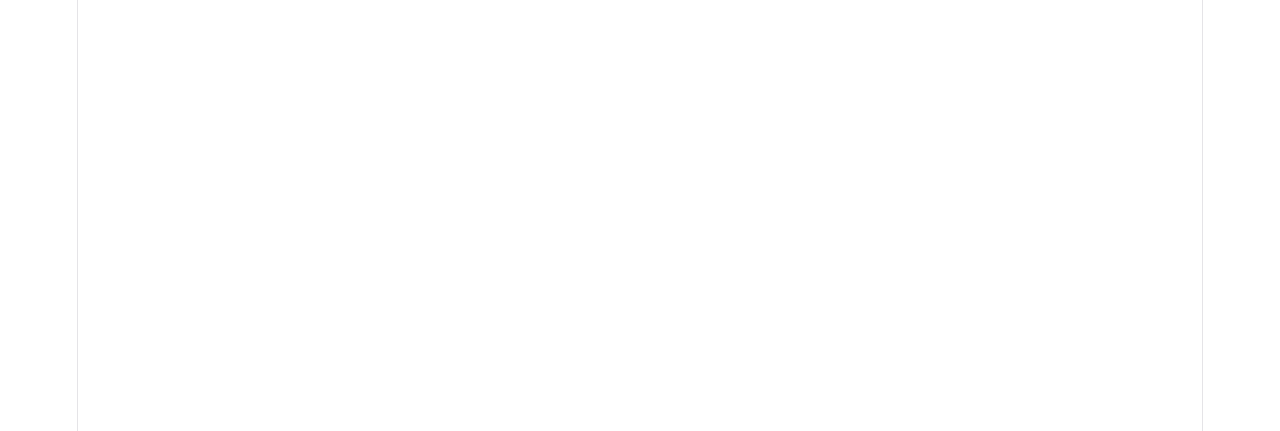
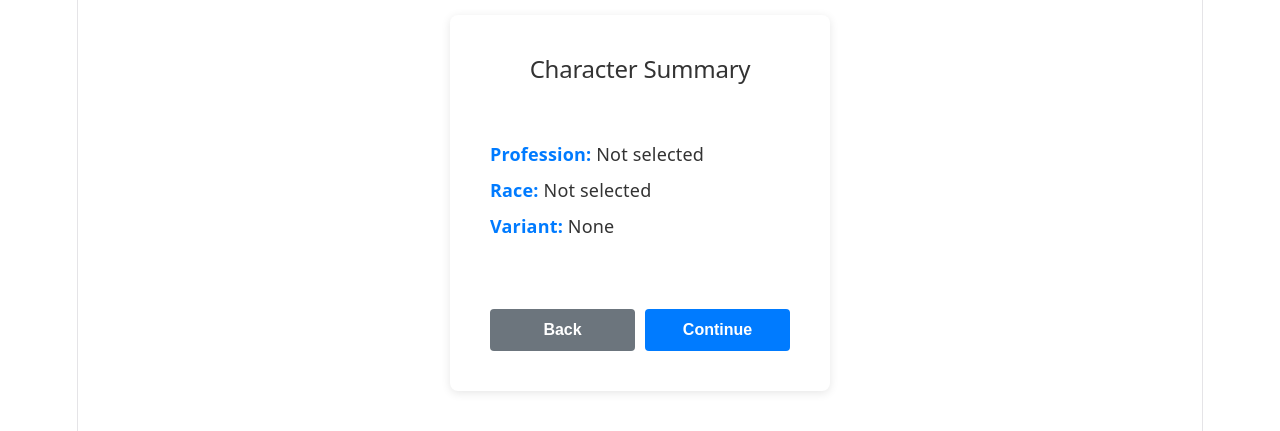
Before and after one commit to Johnathon-M-Begg/PhantasyStar_TTRPG_tool, a React (Vite) app: page /summary in a window 1280 px wide. Before the commit this address had no page. Shown: the part 197-628 px from the top of the page. Built offline with nearby package versions, Linux system fonts and the light colour scheme.

Commit message:
Adding Step 2

```diff
--- a/src/App.jsx
+++ b/src/App.jsx
@@ -2,12 +2,14 @@
 import './App.css'
 import LandingPage from "./components/LandingPage.jsx";
 import CreateCharacter from "./components/CreateCharacter.jsx";
+import CharacterSummary from "./components/CharacterSummary.jsx";
 
 function App() {
     return (
         <Routes>
             <Route path="/" element={<LandingPage />} />
             <Route path="/create" element={<CreateCharacter />} />
+            <Route path="/summary" element={<CharacterSummary />} />
         </Routes>
     )
 }
--- /dev/null
+++ b/src/components/CharacterSummary.css
@@ -0,0 +1,14 @@
+.summary-content {
+    text-align: left;
+    margin: 20px 0;
+}
+
+.summary-content p {
+    font-size: 18px;
+    margin: 10px 0;
+    color: #333;
+}
+
+.summary-content strong {
+    color: #007bff;
+}
--- /dev/null
+++ b/src/components/CharacterSummary.jsx
@@ -0,0 +1,27 @@
+import { useLocation, useNavigate } from 'react-router-dom'
+import './CharacterSummary.css'
+
+function CharacterSummary() {
+    const location = useLocation()
+    const navigate = useNavigate()
+    const { profession, race, variant } = location.state || {}
+
+    return (
+        <div className="container">
+            <div className="white-box">
+                <h2>Character Summary</h2>
+                <div className="summary-content">
+                    <p><strong>Profession:</strong> {profession || 'Not selected'}</p>
+                    <p><strong>Race:</strong> {race || 'Not selected'}</p>
+                    <p><strong>Variant:</strong> {variant || 'None'}</p>
+                </div>
+                <div className="button-group">
+                    <button className="btn btn-secondary" onClick={() => navigate('/create')}>Back</button>
+                    <button className="btn btn-primary" onClick={() => {/* TODO: Next step */}}>Continue</button>
+                </div>
+            </div>
+        </div>
+    )
+}
+
+export default CharacterSummary
--- a/src/components/CreateCharacter.jsx
+++ b/src/components/CreateCharacter.jsx
@@ -5,9 +5,22 @@
 function CreateCharacter() {
     const navigate = useNavigate()
     const [selectedRace, setSelectedRace] = useState('')
+    const [selectedVariant, setSelectedVariant] = useState('')
+    const [selectedProfession, setSelectedProfession] = useState('')
+    const [isModalOpen, setIsModalOpen] = useState(false)
+
+    const professions = [
+        {name: 'Guardian', desc: 'Heroic defender and champion of justice'},
+        {name: 'Hunter', desc: 'Expert explorer and tracker'},
+        {name: 'Mystic', desc: 'Agile combatant who channels spiritual energy'},
+        {name: 'Operative', desc: 'Experts in infiltration, investigation, and subterfuge'},
+        {name: 'Savant', desc: 'Scientists and specialists'},
+        {name: 'Thaumaturge', desc: 'Channelers of arcane power and elemental energy'},
+        {name: 'Warrior', desc: 'Battle adept and master of arms'},
+    ]
 
     const races = [
-        { name: 'Human', desc: 'Humans are by far the most populous species in the\n' +
+        { name: 'Human', size: 'Medium', desc: 'Humans are by far the most populous species in the\n' +
                 'galaxy. They are believed to have originated on Palma,\n' +
                 'the first planet of the Algol system. Many believe,\n' +
                 'however, that their true origins go back far beyond\n' +
@@ -48,10 +61,37 @@
                 'by those outside their secluded settlements.' },
     ]
 
+    const humanVariants = [
+        {name: 'Default', traits: ['Adaptable', 'Resourceful', 'Versatile']},
+        {name: 'Arctic Climate', traits: ['Cold Resistance']},
+        {name: 'Extreme Heat', traits: ['Heat Resistance']},
+        {name: 'High Gravity', traits: ['Jump Boost', 'Strength Increase']},
+        {name: 'Spacer', traits: ['Vehicle Proficiency']},
+        {name: 'Subterranean', traits: ['Dark Vision', 'Skill rank']},
+        {name: 'Utopian', traits: ['Fear Resistance', 'Charm Resistance', 'Vehicle or Tool proficiency']},
+        {name: 'Wasteland', traits: ['Necrotic Resistance', 'Poison Resistance', 'Disease Resistance']},
+    ]
+
     return (
         <div className="container">
             <div className="white-box">
                 <h2>Create New Character</h2>
+                <div className="form-group">
+                    <label htmlFor="profession-select">Select Profession:</label>
+                    <select
+                        id="profession-select"
+                        value={selectedProfession}
+                        onChange={(e) => setSelectedProfession(e.target.value)}
+                        className="dropdown"
+                    >
+                        <option value="">-- Choose a profession --</option>
+                        {professions.map((profession) => (
+                            <option key={profession.name} value={profession.name} title={profession.desc}>
+                                {profession.name}
+                            </option>
+                        ))}
+                    </select>
+                </div>
                 <div className="form-group">
                     <label htmlFor="race-select">Select Race:</label>
                     <select
@@ -70,7 +110,7 @@
                 </div>
                 <div className="button-group">
                     <button className="btn btn-secondary" onClick={() => navigate('/')}>Back</button>
-                    <button className="btn btn-primary" disabled={!selectedRace}>Next</button>
+                    <button className="btn btn-primary" onClick={() => navigate('/summary', { state: { profession: selectedProfession, race: selectedRace, variant: selectedVariant } })} disabled={!selectedRace || !selectedProfession}>Next</button>
                 </div>
             </div>
         </div>
```
Also changed, not shown: src/components/CreateCharacter.css (line endings or trailing spaces).
